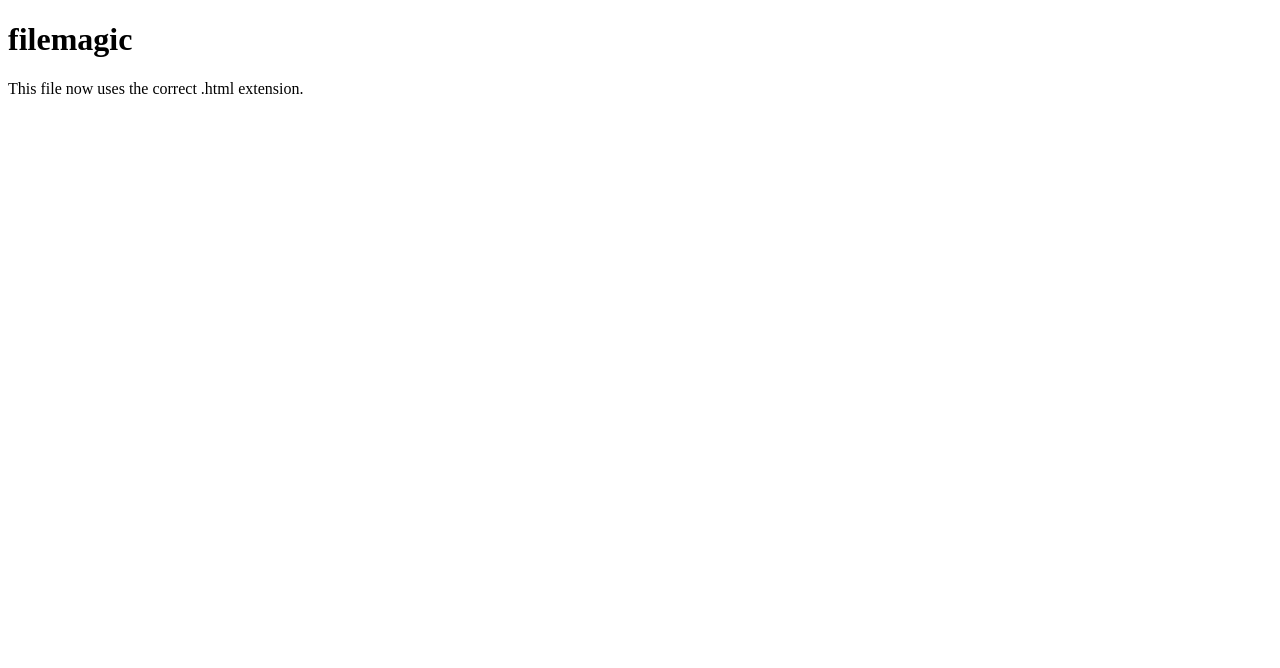
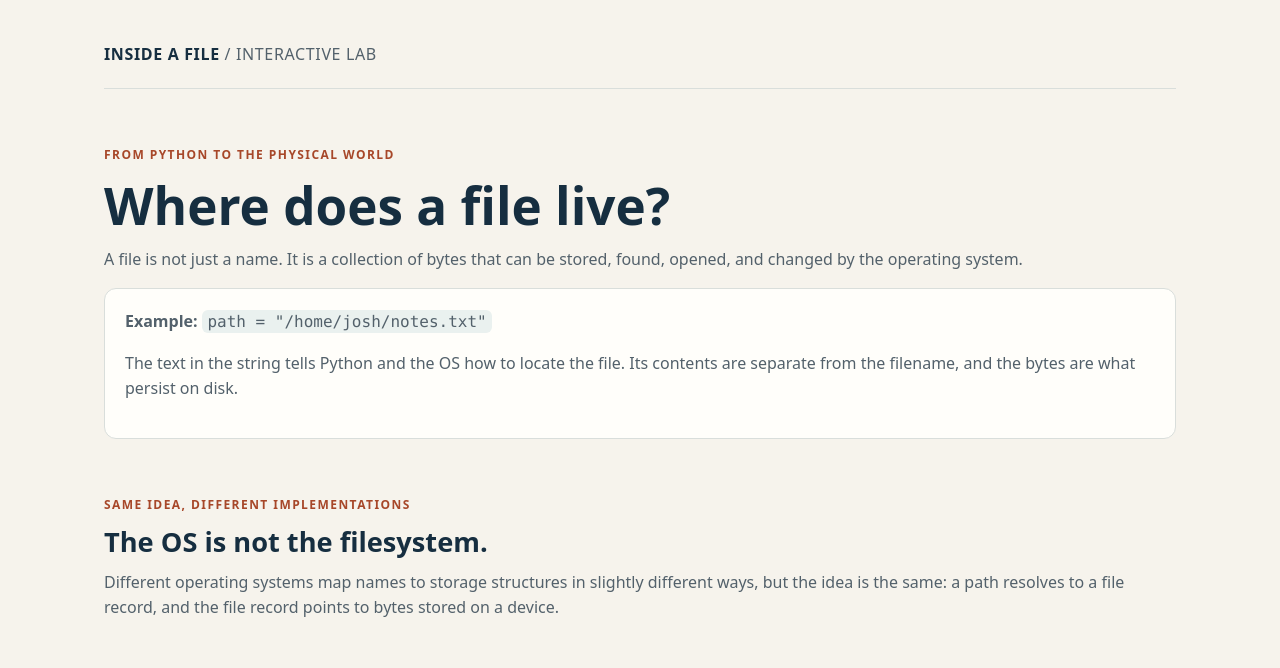
Before and after one commit to deweydex/E2E, a plain HTML site: page filemagic.html in a window 1280 px wide. Drawn offline with Linux system fonts and the light colour scheme.

```diff
--- a/filemagic.html
+++ b/filemagic.html
@@ -1,12 +1,120 @@
 <!doctype html>
 <html lang="en">
   <head>
-    <meta charset="utf-8">
-    <meta name="viewport" content="width=device-width, initial-scale=1">
-    <title>filemagic</title>
+    <meta charset="utf-8" />
+    <meta name="viewport" content="width=device-width, initial-scale=1" />
+    <title>Inside a file / interactive lab</title>
+    <style>
+      :root {
+        --paper: #f6f3ec;
+        --ink: #162e40;
+        --muted: #53616b;
+        --line: #d9dedb;
+        --rust: #a74729;
+        --teal: #216b63;
+        --soft: #eaf1ef;
+        --white: #fffefa;
+      }
+      * { box-sizing: border-box; }
+      body {
+        margin: 0;
+        background: var(--paper);
+        color: var(--ink);
+        font: 16px/1.6 system-ui, sans-serif;
+      }
+      .wrap {
+        max-width: 1120px;
+        margin: 0 auto;
+        padding: 24px 24px 64px;
+      }
+      .mast {
+        display: flex;
+        justify-content: space-between;
+        align-items: center;
+        border-bottom: 1px solid var(--line);
+        padding: 18px 0 20px;
+        margin-bottom: 28px;
+      }
+      .brand {
+        font-weight: 700;
+        letter-spacing: 0.04em;
+        text-transform: uppercase;
+      }
+      .brand span {
+        font-weight: 400;
+        color: var(--muted);
+      }
+      .section {
+        padding: 28px 0;
+      }
+      h1, h2, h3 {
+        margin: 0 0 12px;
+        line-height: 1.15;
+      }
+      h1 { font-size: clamp(2.1rem, 4vw, 4rem); }
+      h2 { font-size: clamp(1.7rem, 2vw, 2.4rem); }
+      p {
+        margin: 0 0 1em;
+        color: var(--muted);
+      }
+      .eyebrow {
+        font-size: 12px;
+        letter-spacing: 0.12em;
+        text-transform: uppercase;
+        color: var(--rust);
+        font-weight: 700;
+        margin-bottom: 12px;
+      }
+      .card {
+        border: 1px solid var(--line);
+        background: var(--white);
+        border-radius: 12px;
+        padding: 20px;
+      }
+      code {
+        background: var(--soft);
+        border-radius: 6px;
+        padding: 0.12em 0.35em;
+        font-family: ui-monospace, SFMono-Regular, Menlo, monospace;
+      }
+      a {
+        color: var(--teal);
+        text-decoration: none;
+      }
+      a:hover { text-decoration: underline; }
+    </style>
   </head>
   <body>
-    <h1>filemagic</h1>
-    <p>This file now uses the correct .html extension.</p>
+    <div class="wrap">
+      <header class="mast">
+        <span class="brand">Inside a file <span>/ interactive lab</span></span>
+      </header>
+
+      <section class="section">
+        <div class="eyebrow">From Python to the physical world</div>
+        <h1>Where does a file live?</h1>
+        <p>
+          A file is not just a name. It is a collection of bytes that can be stored, found,
+          opened, and changed by the operating system.
+        </p>
+        <div class="card">
+          <p><strong>Example:</strong> <code>path = "/home/josh/notes.txt"</code></p>
+          <p>
+            The text in the string tells Python and the OS how to locate the file. Its
+            contents are separate from the filename, and the bytes are what persist on disk.
+          </p>
+        </div>
+      </section>
+
+      <section class="section">
+        <div class="eyebrow">Same idea, different implementations</div>
+        <h2>The OS is not the filesystem.</h2>
+        <p>
+          Different operating systems map names to storage structures in slightly different
+          ways, but the idea is the same: a path resolves to a file record, and the file
+          record points to bytes stored on a device.
+        </p>
+      </section>
+    </div>
   </body>
 </html>
```
